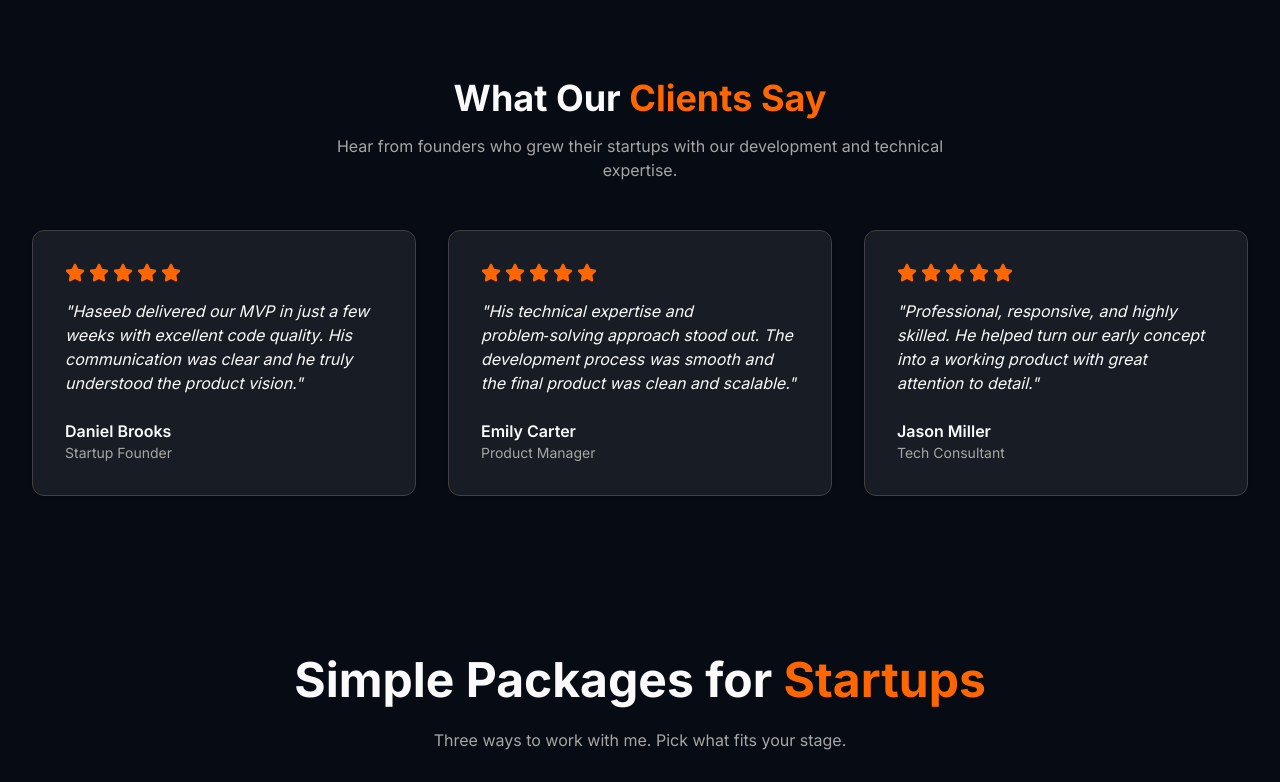
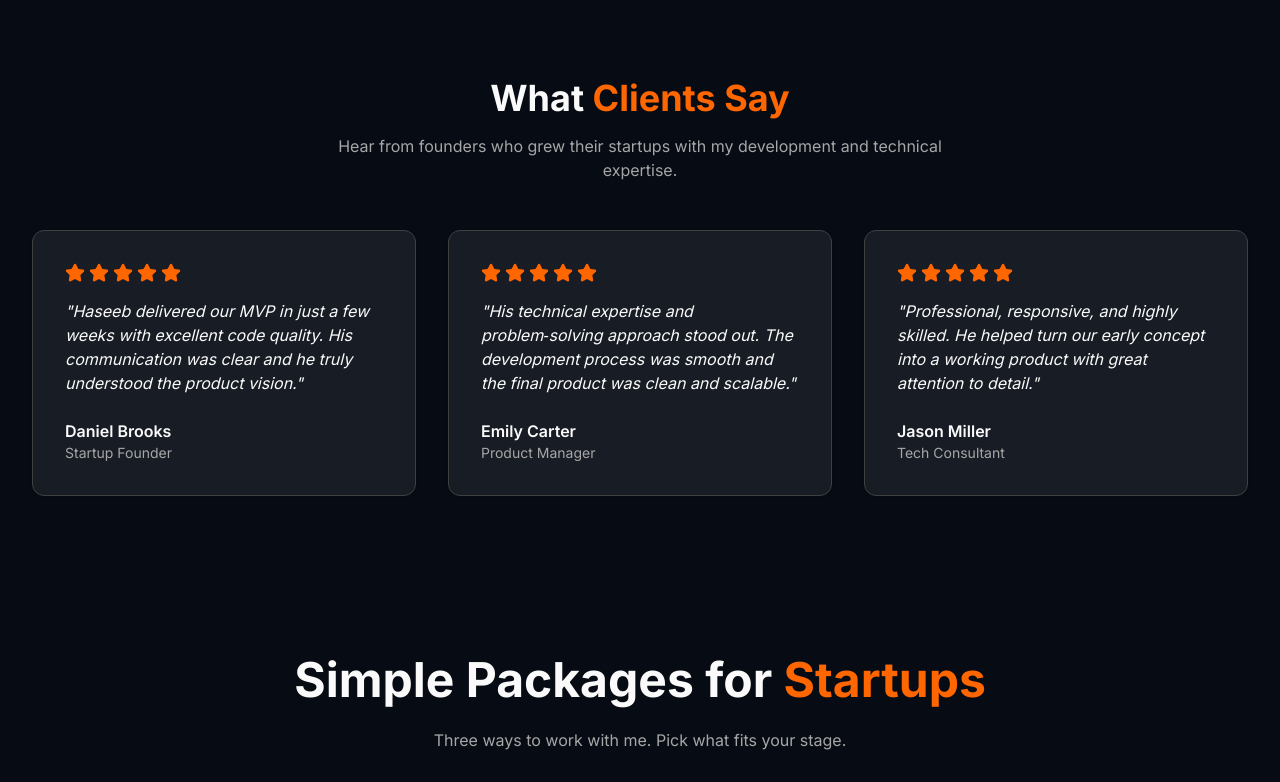
Before and after one commit to Haseebsheikh786/dev-haseeb, a Next.js app: page / in a window 1280 px wide. Shown: the part 2260-3042 px from the top of the page. Built offline with nearby package versions, Linux system fonts and the light colour scheme.

Commit message:
text change

```diff
--- a/src/components/founder.jsx
+++ b/src/components/founder.jsx
@@ -82,7 +82,7 @@ export default function Founder() {
             variants={fadeUp}
             className="text-muted-foreground max-w-2xl mx-auto"
           >
-            Everything you need to know about our process
+            The story behind the mission
           </motion.p>
         </motion.div>
 
--- a/src/components/testimonials.jsx
+++ b/src/components/testimonials.jsx
@@ -57,14 +57,14 @@ export default function Testimonials() {
             variants={fadeUp}
             className="text-3xl md:text-4xl font-bold mb-4"
           >
-            What Our <span className="text-primary"> Clients Say</span>
+            What  <span className="text-primary"> Clients Say</span>
           </motion.h2>
 
           <motion.p
             variants={fadeUp}
             className="text-muted-foreground max-w-2xl mx-auto"
           >
-            Hear from founders who grew their startups with our development and
+            Hear from founders who grew their startups with my development and
             technical expertise.
           </motion.p>
         </motion.div>
```
